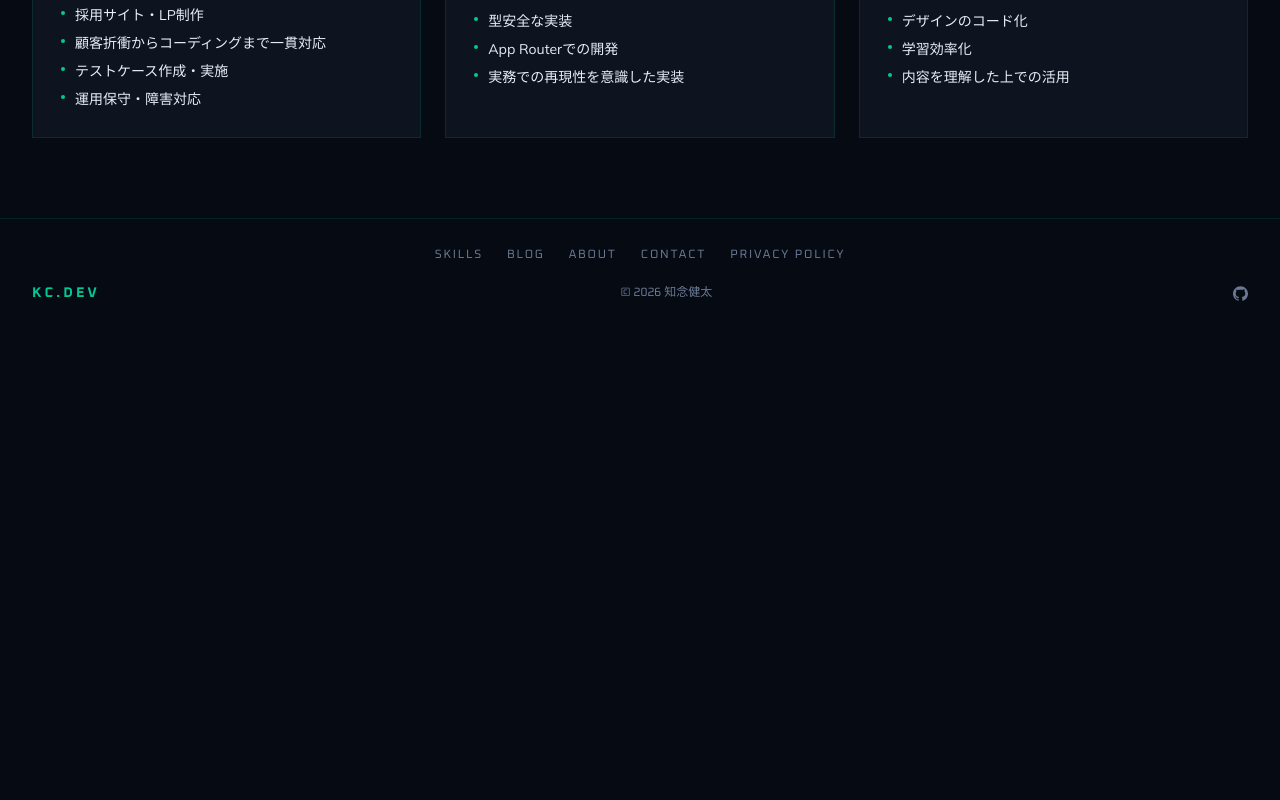
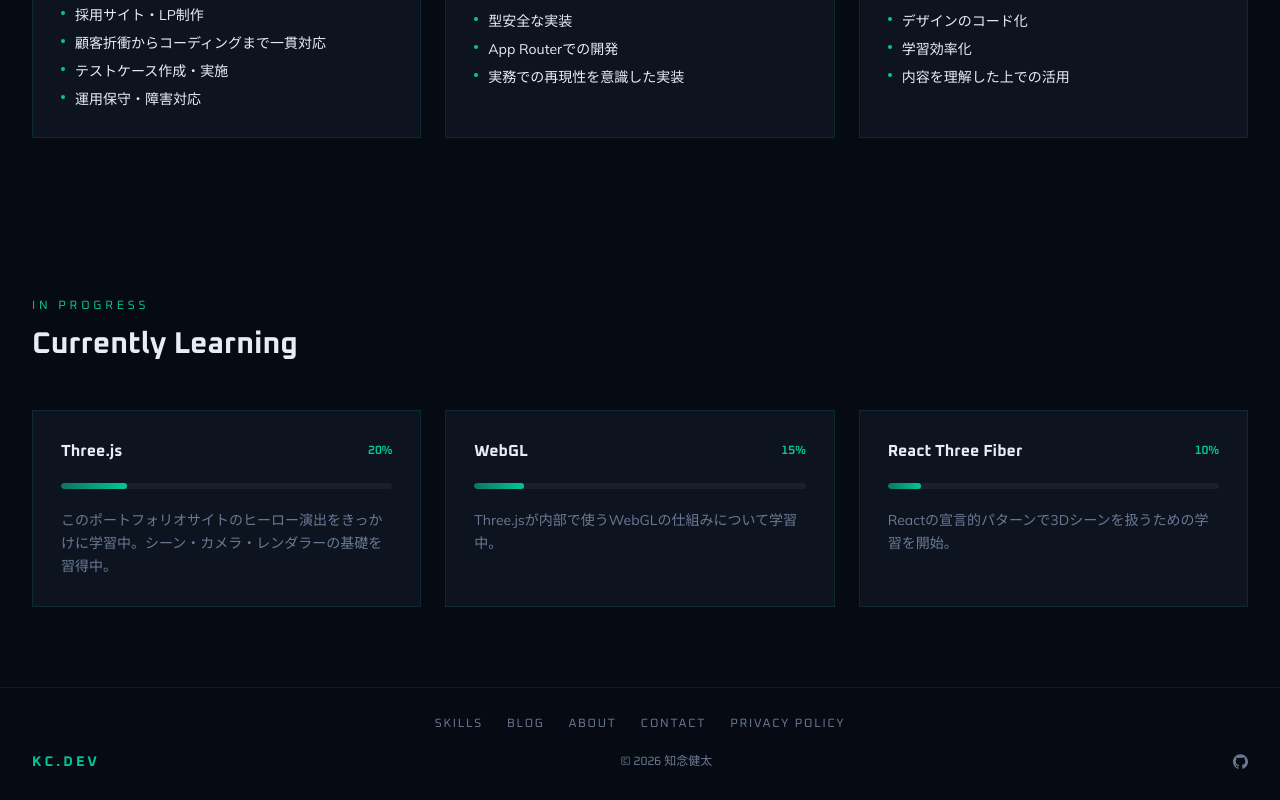
Before and after one commit to kenta-io/portfolio-site, a Next.js app: page /skills in a window 1280 px wide. Shown: the part 2241-3041 px from the top of the page. Before the commit the page ends 2572 px from the top, so only its background shows below. Built offline with nearby package versions, Linux system fonts and the light colour scheme.

Commit message:
feat: add currently learning section

```diff
--- a/src/app/skills/page.tsx
+++ b/src/app/skills/page.tsx
@@ -2,6 +2,7 @@ import type { Metadata } from "next";
 import { getSkills } from "@/lib/microcms";
 import { SkillGrid } from "@/components/skills/SkillGrid";
 import { CoreStrengths } from "@/components/skills/CoreStrengths";
+import { CurrentlyLearning } from "@/components/skills/CurrentlyLearning";
 
 export const metadata: Metadata = {
   title: "Skills",
@@ -39,6 +40,8 @@ export default async function SkillsPage() {
       </section>
 
       <CoreStrengths />
+
+      <CurrentlyLearning />
     </>
   );
 }
--- /dev/null
+++ b/src/components/skills/CurrentlyLearning/index.tsx
@@ -0,0 +1,58 @@
+const LEARNING = [
+  {
+    name: "Three.js",
+    progress: 20,
+    desc: "このポートフォリオサイトのヒーロー演出をきっかけに学習中。シーン・カメラ・レンダラーの基礎を習得中。",
+  },
+  {
+    name: "WebGL",
+    progress: 15,
+    desc: "Three.jsが内部で使うWebGLの仕組みについて学習中。",
+  },
+  {
+    name: "React Three Fiber",
+    progress: 10,
+    desc: "Reactの宣言的パターンで3Dシーンを扱うための学習を開始。",
+  },
+];
+
+export function CurrentlyLearning() {
+  return (
+    <section className="py-14 lg:py-20">
+      <div className="mx-auto max-w-[1280px] px-4 md:px-6 lg:px-8">
+        <div className="mb-8 lg:mb-12">
+          <div className="font-heading mb-3 text-xs uppercase tracking-[0.32em] text-accent">
+            In Progress
+          </div>
+          <h2 className="font-heading text-2xl font-bold md:text-3xl">
+            Currently Learning
+          </h2>
+        </div>
+
+        <div className="grid grid-cols-1 gap-5 md:grid-cols-2 md:gap-6 lg:grid-cols-3">
+          {LEARNING.map(({ name, progress, desc }) => (
+            <div key={name} className="border border-border bg-card p-5 md:p-7">
+              <div className="mb-4 flex items-center justify-between md:mb-5">
+                <h3 className="font-heading text-sm font-bold md:text-base">
+                  {name}
+                </h3>
+                <span className="font-heading text-xs font-semibold text-accent">
+                  {progress}%
+                </span>
+              </div>
+              <div className="mb-4 h-1.5 w-full overflow-hidden rounded-full bg-white/5 md:mb-5">
+                <div
+                  className="h-full rounded-full bg-gradient-to-r from-accent/50 to-accent"
+                  style={{ width: `${progress}%` }}
+                />
+              </div>
+              <p className="text-sm leading-relaxed text-muted-foreground">
+                {desc}
+              </p>
+            </div>
+          ))}
+        </div>
+      </div>
+    </section>
+  );
+}
```
